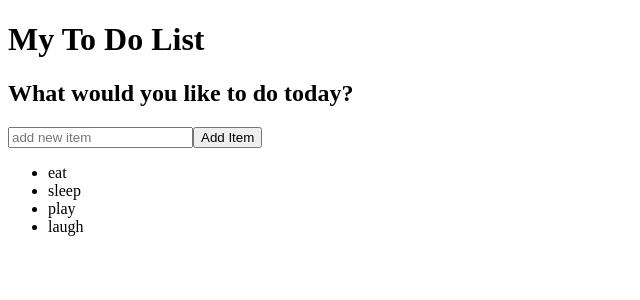
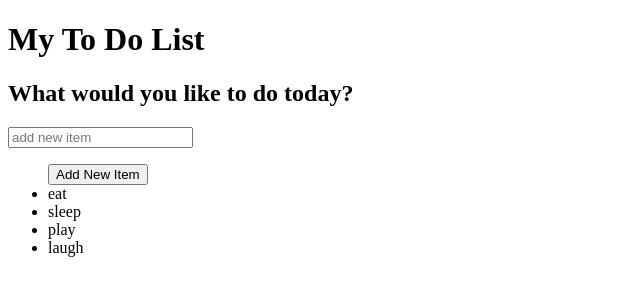
Before and after one commit to AdamKappa/TodoList, an Angular app: page / in a window 1280 px wide. Shown: the top 300 px of the page, without its empty margins (0-640 px from the left). Built offline with nearby package versions, Linux system fonts and the light colour scheme.

Commit message:
add new Item feature

```diff
--- a/src/app/app.component.html
+++ b/src/app/app.component.html
@@ -1,9 +1,25 @@
 <div class="main">
   <h1>My To Do List</h1>
   <h2>What would you like to do today?</h2>
-  <input name="new-item" id="new-item" placeholder="add new item" (keyup)="addItem($event)"/>
-  <button name="add-item-btn" id="add-item-btn">Add Item</button>
+
+  <!--
+  <input
+
+      name="new-item"
+      id="new-item"
+      placeholder="add new item"
+      (keyup.enter)="addItem($event)"/>// and on addItem(Event:any){console.log(event.taget.value)}
+  <ul>                                 // but here I want on enter press and on button click to call the same function(addItem)
+                                       // so I use the property #newItem as in below
+  -->
+  <input
+      #newItem
+      name="new-item"
+      id="new-item"
+      placeholder="add new item"
+      (keyup.enter)="addItem(newItem.value)"/>
   <ul>
-    <li *ngFor="let item of getItems()">{{item.description}}</li>
+  <button (click)="addItem(newItem.value)">Add New Item</button>
+    <li *ngFor="let item of getItems">{{item.description}}</li>
   </ul>
 </div>
--- a/src/app/app.component.ts
+++ b/src/app/app.component.ts
@@ -20,18 +20,17 @@ export class AppComponent {
     { description: "laugh", done: false },
   ];
 
-  getItems() {
+  get getItems() {
     if (this.filter === "all") {
       return this.allItems;
     }
-
     return this.allItems.filter((item) => item.done == true);//add condition for done= false
   }
 
+  addItem(desc:string): void {
+    let newItem = { description: desc, done: false };
+    console.log("newItem",newItem);
+    this.allItems.push(newItem);
+  }
 
-  addItem(e:KeyboardEvent) {
-    console.log(e.target.value);
-    //let newItem = { description: event.target.value, done: false };
-    //this.allItems.push(newItem);
-  }
 }
```
